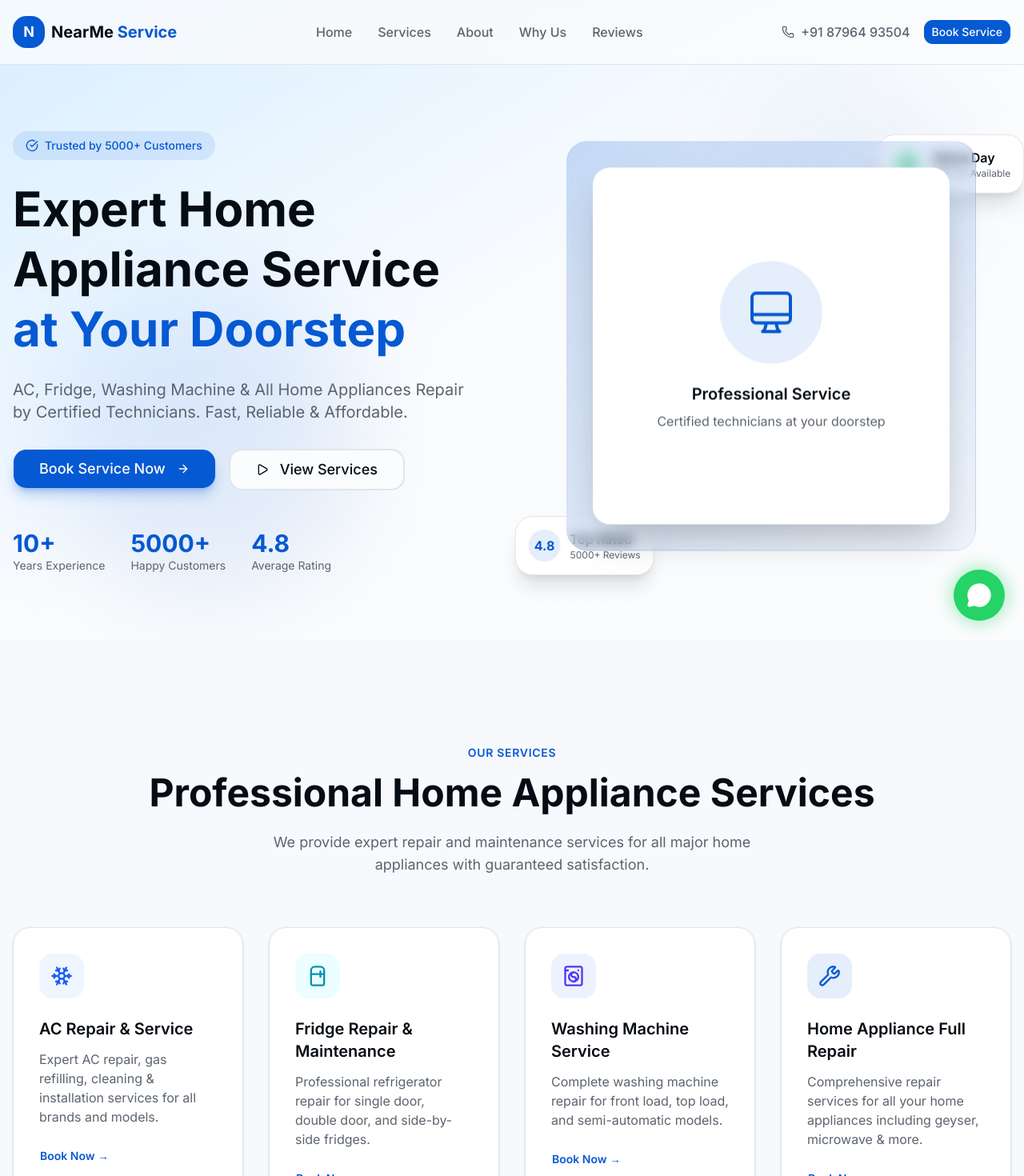
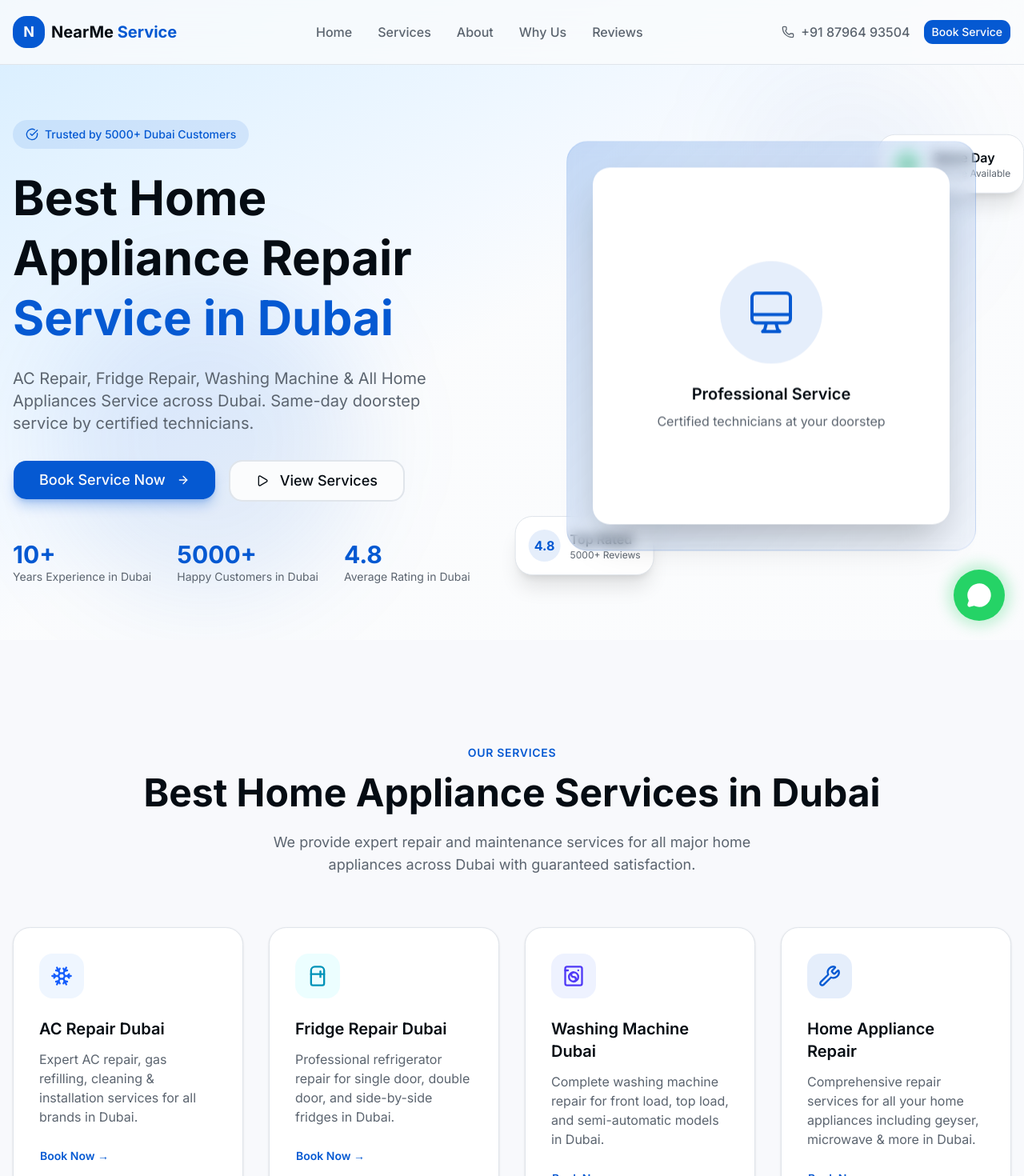
Before and after one commit to nvgrowthhub-a11y/v0-luxecare-home-services, a Next.js app: page / in a window 1280 px wide. Shown: the top 1470 px of the page at 80% size. Built offline with nearby package versions, Linux system fonts and the light colour scheme.

Commit message:
feat: update service details for Dubai market

```diff
--- a/app/layout.tsx
+++ b/app/layout.tsx
@@ -9,9 +9,15 @@ const inter = Inter({
 })
 
 export const metadata: Metadata = {
-  title: 'NearMe Service | Premium Home Appliance Repair',
-  description: 'Fast, Trusted & Professional Home Appliance Care. Expert AC, Fridge, Washing Machine repair services at your doorstep by certified technicians.',
-  keywords: ['home appliance repair', 'AC repair', 'fridge repair', 'washing machine service', 'doorstep service'],
+  title: 'NearMe Service Dubai | Best AC Repair, Fridge Repair & Home Appliance Service in Dubai',
+  description: 'Best home appliance repair service in Dubai. AC repair Dubai, Fridge repair Dubai, Washing machine service Dubai. Fast same-day doorstep service by certified technicians. Call now!',
+  keywords: ['AC repair Dubai', 'Fridge repair Dubai', 'Washing machine repair Dubai', 'Home appliance repair Dubai', 'AC service near me Dubai', 'Refrigerator repair Dubai', 'Best AC technician Dubai', 'Appliance repair service Dubai', 'Same day AC repair Dubai', 'Emergency appliance repair Dubai'],
+  openGraph: {
+    title: 'NearMe Service Dubai | Best Home Appliance Repair',
+    description: 'Professional AC, Fridge & Washing Machine repair service in Dubai. Same-day doorstep service by certified technicians.',
+    locale: 'en_AE',
+    type: 'website',
+  },
 }
 
 export const viewport: Viewport = {
--- a/components/about-section.tsx
+++ b/components/about-section.tsx
@@ -45,10 +45,10 @@ export function AboutSection() {
               Who We Are
             </h2>
             <p className="text-lg text-muted-foreground mb-8 text-pretty">
-              We are a professional home appliance service company providing fast, reliable and affordable repair solutions at your doorstep. With over 10 years of experience, our certified technicians deliver quality service you can trust.
+              We are Dubai&apos;s leading home appliance service company providing fast, reliable and professional repair solutions at your doorstep. With over 10 years of experience serving Dubai residents, our certified technicians deliver quality service you can trust.
             </p>
             <p className="text-muted-foreground mb-8 text-pretty">
-              Our mission is to make home appliance repairs hassle-free. We understand the inconvenience of a broken appliance, which is why we offer same-day service and transparent pricing with no hidden charges.
+              Our mission is to make home appliance repairs hassle-free across Dubai. We understand the inconvenience of a broken appliance in Dubai&apos;s climate, which is why we offer same-day service and transparent pricing with no hidden charges.
             </p>
 
             <div className="grid grid-cols-2 gap-6">
--- a/components/booking-form.tsx
+++ b/components/booking-form.tsx
@@ -166,7 +166,7 @@ _Sent from NearMe Service Website_`
                       value={formData.address}
                       onChange={(e) => setFormData({ ...formData, address: e.target.value })}
                       className="w-full px-4 py-3 rounded-xl border border-input bg-background text-foreground focus:outline-none focus:ring-2 focus:ring-primary/50 focus:border-primary transition-all"
-                      placeholder="Enter your full address"
+                      placeholder="Enter your Dubai area/location"
                     />
                   </div>
 
--- a/components/cta-section.tsx
+++ b/components/cta-section.tsx
@@ -19,7 +19,7 @@ export function CTASection({ onBookClick }: { onBookClick: () => void }) {
             Ready to Get Your Appliances Fixed?
           </h2>
           <p className="text-lg text-muted-foreground mb-8 text-pretty">
-            Book a service now and get your home appliances repaired by expert technicians. Same-day service available!
+            Book a service now and get your home appliances repaired by expert technicians in Dubai. Same-day service available across all Dubai areas!
           </p>
           <Button
             onClick={onBookClick}
--- a/components/footer.tsx
+++ b/components/footer.tsx
@@ -23,7 +23,7 @@ export function Footer() {
               </span>
             </div>
             <p className="text-background/70 mb-6 text-pretty">
-              Your trusted partner for all home appliance repair and maintenance services. Fast, reliable, and affordable.
+              Your trusted partner for all home appliance repair and maintenance services in Dubai. Fast, reliable, and professional service across all Dubai areas.
             </p>
             <div className="flex gap-4">
               <a
@@ -43,10 +43,10 @@ export function Footer() {
             <h4 className="font-semibold text-lg mb-4">Our Services</h4>
             <ul className="space-y-3">
               {[
-                "AC Repair & Service",
-                "Fridge Repair",
-                "Washing Machine Service",
-                "Home Appliance Repair",
+                "AC Repair Dubai",
+                "Fridge Repair Dubai",
+                "Washing Machine Service Dubai",
+                "Home Appliance Repair Dubai",
               ].map((service) => (
                 <li key={service}>
                   <Link href="#services" className="text-background/70 hover:text-primary transition-colors">
@@ -101,8 +101,8 @@ export function Footer() {
               <li className="flex items-start gap-3">
                 <MapPin className="w-5 h-5 text-primary shrink-0 mt-0.5" />
                 <div>
-                  <p className="text-background/70">Service Area</p>
-                  <p>Pan India Doorstep Service</p>
+                  <p className="text-background/70">Location</p>
+                  <p>Dubai, UAE - All Areas Covered</p>
                 </div>
               </li>
             </ul>
--- a/components/hero-section.tsx
+++ b/components/hero-section.tsx
@@ -46,7 +46,7 @@ export function HeroSection({ onBookClick, onViewServices }: { onBookClick: () =
               className="inline-flex items-center gap-2 bg-primary/10 text-primary px-4 py-2 rounded-full mb-6"
             >
               <CheckCircle className="w-4 h-4" />
-              <span className="text-sm font-medium">Trusted by 5000+ Customers</span>
+              <span className="text-sm font-medium">Trusted by 5000+ Dubai Customers</span>
             </motion.div>
 
             <motion.h1
@@ -55,8 +55,8 @@ export function HeroSection({ onBookClick, onViewServices }: { onBookClick: () =
               transition={{ delay: 0.3 }}
               className="text-4xl md:text-5xl lg:text-6xl font-bold text-foreground leading-tight mb-6 text-balance"
             >
-              Expert Home Appliance Service{" "}
-              <span className="text-primary">at Your Doorstep</span>
+              Best Home Appliance Repair{" "}
+              <span className="text-primary">Service in Dubai</span>
             </motion.h1>
 
             <motion.p
@@ -65,7 +65,7 @@ export function HeroSection({ onBookClick, onViewServices }: { onBookClick: () =
               transition={{ delay: 0.4 }}
               className="text-lg md:text-xl text-muted-foreground mb-8 max-w-xl mx-auto lg:mx-0 text-pretty"
             >
-              AC, Fridge, Washing Machine & All Home Appliances Repair by Certified Technicians. Fast, Reliable & Affordable.
+              AC Repair, Fridge Repair, Washing Machine & All Home Appliances Service across Dubai. Same-day doorstep service by certified technicians.
             </motion.p>
 
             <motion.div
@@ -107,7 +107,7 @@ export function HeroSection({ onBookClick, onViewServices }: { onBookClick: () =
               ].map((stat, index) => (
                 <div key={index} className="text-center lg:text-left">
                   <p className="text-2xl md:text-3xl font-bold text-primary">{stat.value}</p>
-                  <p className="text-sm text-muted-foreground">{stat.label}</p>
+                  <p className="text-sm text-muted-foreground">{stat.label} in Dubai</p>
                 </div>
               ))}
             </motion.div>
--- a/components/services-section.tsx
+++ b/components/services-section.tsx
@@ -7,29 +7,29 @@ import { Button } from "@/components/ui/button"
 const services = [
   {
     icon: Snowflake,
-    title: "AC Repair & Service",
-    description: "Expert AC repair, gas refilling, cleaning & installation services for all brands and models.",
+    title: "AC Repair Dubai",
+    description: "Expert AC repair, gas refilling, cleaning & installation services for all brands in Dubai.",
     color: "bg-blue-50 text-blue-600",
     value: "AC Repair",
   },
   {
     icon: Refrigerator,
-    title: "Fridge Repair & Maintenance",
-    description: "Professional refrigerator repair for single door, double door, and side-by-side fridges.",
+    title: "Fridge Repair Dubai",
+    description: "Professional refrigerator repair for single door, double door, and side-by-side fridges in Dubai.",
     color: "bg-cyan-50 text-cyan-600",
     value: "Fridge Repair",
   },
   {
     icon: WashingMachine,
-    title: "Washing Machine Service",
-    description: "Complete washing machine repair for front load, top load, and semi-automatic models.",
+    title: "Washing Machine Dubai",
+    description: "Complete washing machine repair for front load, top load, and semi-automatic models in Dubai.",
     color: "bg-indigo-50 text-indigo-600",
     value: "Washing Machine",
   },
   {
     icon: Wrench,
-    title: "Home Appliance Full Repair",
-    description: "Comprehensive repair services for all your home appliances including geyser, microwave & more.",
+    title: "Home Appliance Repair",
+    description: "Comprehensive repair services for all your home appliances including geyser, microwave & more in Dubai.",
     color: "bg-primary/10 text-primary",
     value: "Other",
   },
@@ -50,10 +50,10 @@ export function ServicesSection({ onBookService }: { onBookService: (service: st
             Our Services
           </span>
           <h2 className="text-3xl md:text-4xl lg:text-5xl font-bold text-foreground mb-6 text-balance">
-            Professional Home Appliance Services
+            Best Home Appliance Services in Dubai
           </h2>
           <p className="text-lg text-muted-foreground max-w-2xl mx-auto text-pretty">
-            We provide expert repair and maintenance services for all major home appliances with guaranteed satisfaction.
+            We provide expert repair and maintenance services for all major home appliances across Dubai with guaranteed satisfaction.
           </p>
         </motion.div>
 
--- a/components/testimonials-section.tsx
+++ b/components/testimonials-section.tsx
@@ -6,34 +6,34 @@ import { Star, ChevronLeft, ChevronRight, Quote } from "lucide-react"
 
 const testimonials = [
   {
-    name: "Rahul Sharma",
-    location: "Mumbai",
+    name: "Ahmed Al Maktoum",
+    location: "Dubai Marina",
     rating: 5,
-    review: "Excellent service! The technician arrived on time and fixed my AC within an hour. Very professional and affordable. Highly recommended!",
+    review: "Excellent service! The technician arrived on time and fixed my AC within an hour. Very professional and affordable. Best AC repair service in Dubai!",
   },
   {
-    name: "Priya Patel",
-    location: "Delhi",
+    name: "Sarah Johnson",
+    location: "Downtown Dubai",
     rating: 5,
-    review: "My washing machine was making strange noises. The NearMe Service team diagnosed and fixed the issue quickly. Great customer service!",
+    review: "My washing machine was making strange noises. The NearMe Service team diagnosed and fixed the issue quickly. Great customer service in Dubai!",
   },
   {
-    name: "Amit Kumar",
-    location: "Bangalore",
+    name: "Mohammed Al Rashid",
+    location: "JBR Dubai",
     rating: 5,
-    review: "Best fridge repair service I have ever used. The technician was knowledgeable and explained everything clearly. Fair pricing too!",
+    review: "Best fridge repair service in Dubai. The technician was knowledgeable and explained everything clearly. Fair pricing too!",
   },
   {
-    name: "Sneha Reddy",
-    location: "Hyderabad",
+    name: "Fatima Hassan",
+    location: "Palm Jumeirah",
     rating: 5,
-    review: "Booked through WhatsApp and got same-day service. The technician was very courteous and skilled. Will definitely use again!",
+    review: "Booked through WhatsApp and got same-day service. The technician was very courteous and skilled. Highly recommend for Dubai residents!",
   },
   {
-    name: "Vikram Singh",
-    location: "Chennai",
+    name: "John Smith",
+    location: "Business Bay Dubai",
     rating: 5,
-    review: "Outstanding experience! They repaired my microwave which other technicians said could not be fixed. True experts at work!",
+    review: "Outstanding experience! They repaired my microwave which other technicians said could not be fixed. True experts in Dubai!",
   },
 ]
 
@@ -76,7 +76,7 @@ export function TestimonialsSection() {
             What Our Customers Say
           </h2>
           <p className="text-lg text-muted-foreground max-w-2xl mx-auto text-pretty">
-            Join thousands of satisfied customers who trust NearMe Service for their home appliance needs.
+            Join thousands of satisfied customers in Dubai who trust NearMe Service for their home appliance needs.
           </p>
         </motion.div>
 
```
